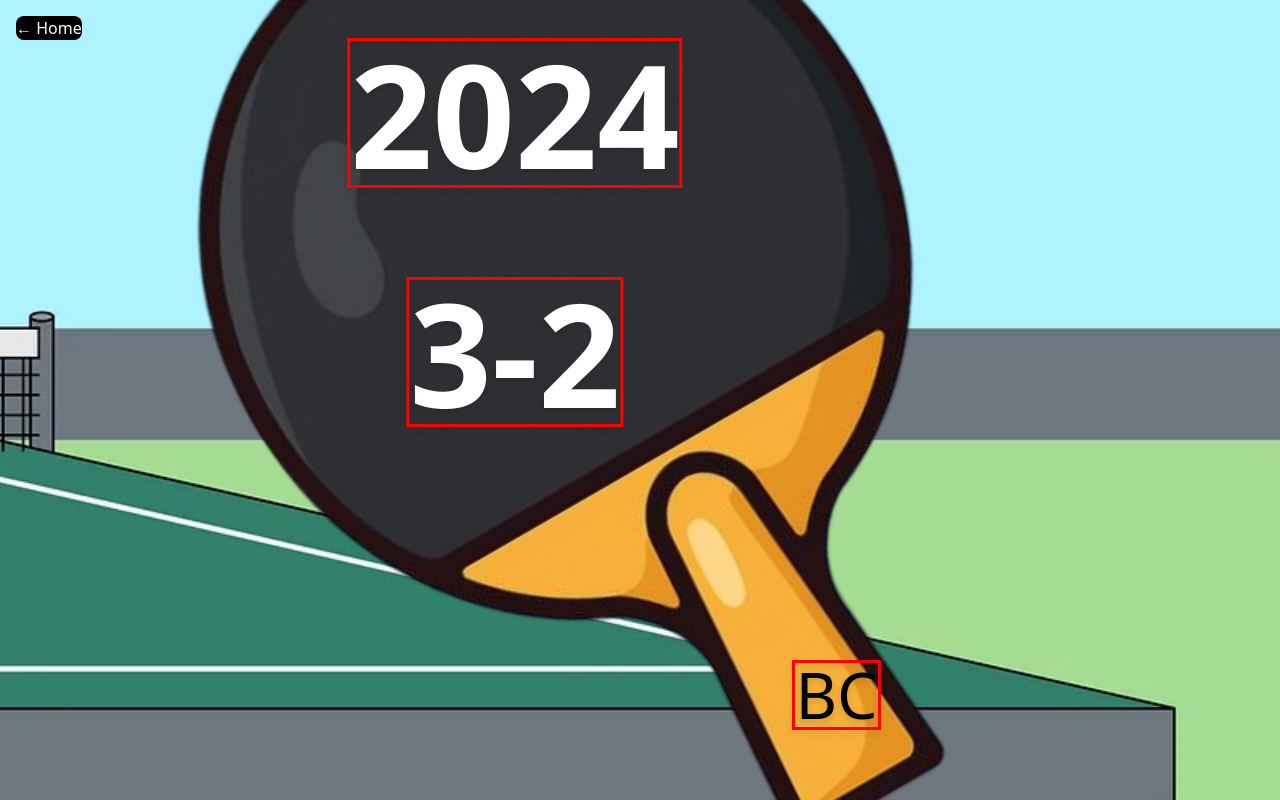
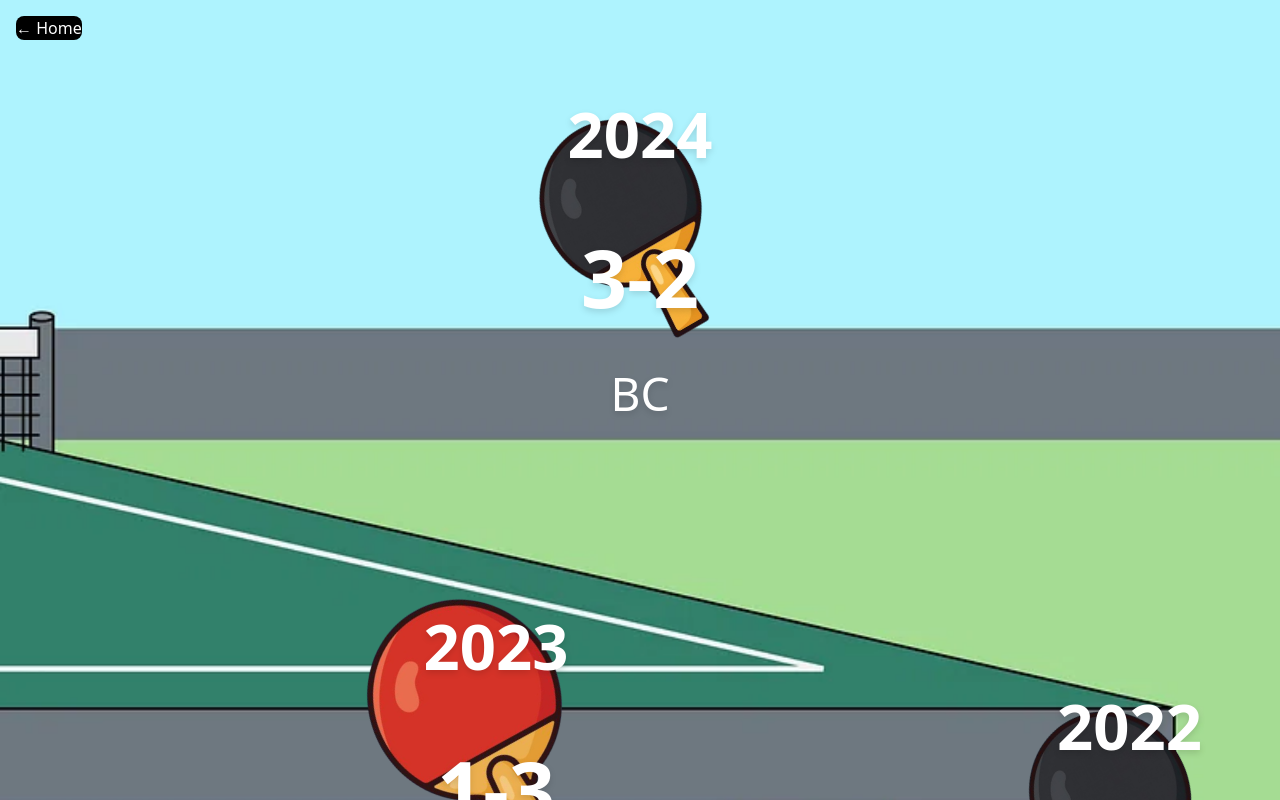
Before and after one commit to Bmcunningham4/hoc, a React (Vite) app in the folder app/: page /#/tt in a window 1280 px wide. Built offline with nearby package versions, Linux system fonts and the light colour scheme.

Commit message:
closer.. bat size fixed finally

```diff
--- a/app/src/Mk/components/Badge.tsx
+++ b/app/src/Mk/components/Badge.tsx
@@ -48,8 +48,8 @@ export default function Badge({ year, character, margin }: BadgeProps) {
     <div
       className="relative inline-block"
       style={{
-        width: "9.72cqw", // 10% smaller while maintaining ratio
-        height: "13.365cqh", // 10% smaller while maintaining ratio
+        width: "9.72cqw",
+        height: "13.365cqh",
       }}
     >
       {/* Badge background image */}
--- a/app/src/Tt/TtPage.tsx
+++ b/app/src/Tt/TtPage.tsx
@@ -9,7 +9,7 @@ export default function TtPage() {
         backgroundImage: `url(${ttBgImg})`,
       }}
     >
-      <div className="w-[120%] sm:w-[80%] h-full flex justify-center">
+      <div className="w-full h-full flex justify-center">
         <Table />
       </div>
     </div>
--- a/app/src/tt/components/Bat.tsx
+++ b/app/src/tt/components/Bat.tsx
@@ -37,20 +37,18 @@ export default function Bat({ year, player, score }: BatProps) {
     <div
       className="relative inline-block"
       style={{
-        width: "200cqw",
-        height: "300cqh",
-        border: "3px solid red", // Main container border
+        width: "35cqw", // Always large size
+        aspectRatio: "3/4",
       }}
     >
       {/* Bat background image */}
-      <div className="relative w-full h-full" style={{ border: "3px solid red" }}>
+      <div className="relative w-full h-full">
         <img
           src={selectedBatImg}
           alt="Table Tennis Bat"
           className="w-full h-full object-contain"
           style={{
-            border: "3px solid red", // Image border
-            transform: "rotate(-30deg)" // 30 degrees to the left
+            transform: "rotate(-30deg)"
           }}
         />
       </div>
@@ -59,13 +57,12 @@ export default function Bat({ year, player, score }: BatProps) {
       <div className="absolute inset-0">
         {/* Year text */}
         <div
-          className="absolute text-white font-bold drop-shadow-md leading-none text-center"
+          className="absolute text-white font-bold drop-shadow-md leading-none"
           style={{
-            top: "35%",
-            left: "43%",
+            top: "25%",
+            left: "50%",
             transform: "translateX(-50%)",
-            fontSize: "18cqh",
-            border: "3px solid red", // Year text border
+            fontSize: "5.5cqw",
           }}
         >
           {year}
@@ -73,13 +70,12 @@ export default function Bat({ year, player, score }: BatProps) {
 
         {/* Score in the middle */}
         <div
-          className="absolute text-white font-bold drop-shadow-md leading-none text-center"
+          className="absolute text-white font-bold drop-shadow-md leading-none"
           style={{
-            top: "45%",
-            left: "43%",
+            top: "50%",
+            left: "50%",
             transform: "translateX(-50%)",
-            fontSize: "18cqh",
-            border: "3px solid red", // Score text border
+            fontSize: "7cqw",
           }}
         >
           {score}
@@ -87,13 +83,12 @@ export default function Bat({ year, player, score }: BatProps) {
 
         {/* Player initials */}
         <div
-          className="absolute text-black font-medium drop-shadow-md leading-none text-center"
+          className="absolute text-white font-medium drop-shadow-md leading-none"
           style={{
-            top: "61%",
-            left: "61%",
+            top: "75%",
+            left: "50%",
             transform: "translateX(-50%)",
-            fontSize: "8cqh",
-            border: "3px solid red", // Initials text border
+            fontSize: "4cqw",
           }}
         >
           {initials}
--- a/app/src/tt/components/Table.tsx
+++ b/app/src/tt/components/Table.tsx
@@ -3,23 +3,51 @@ import Bat from "./Bat";
 export default function Table() {
   return (
     <div className="relative w-full flex justify-center">
-      {/* Invisible container that sets the aspect ratio and size */}
+      {/* Table container - like the board image in MK */}
       <div
-        className="w-full max-w-4xl"
-        style={{ aspectRatio: "16/10" }} // Sets a consistent aspect ratio
+        className="w-full max-w-6xl"
+        style={{
+          aspectRatio: "16/10",
+          minHeight: "70vh"
+        }}
       >
-        {/* This div provides the container query context */}
+        {/* Container query context */}
         <div className="relative w-full h-full" style={{ containerType: "size" }}>
+
+          {/* 2024 Winner - larger, center position */}
           <div
             className="absolute"
             style={{
               left: "50%",
-              top: "50%",
+              top: "30%",
               transform: "translate(-50%, -50%)"
             }}
           >
-            <Bat year="2024" player="cun" score="3-2" />
+            <Bat year="2024" player="cun" score="3-2" size="large" />
           </div>
+
+          {/* 2023 Winner - smaller, side position */}
+          <div
+            className="absolute"
+            style={{
+              left: "20%",
+              top: "60%",
+            }}
+          >
+            <Bat year="2023" player="chard" score="1-3" size="medium" />
+          </div>
+
+          {/* 2022 Winner - smaller, other side */}
+          <div
+            className="absolute"
+            style={{
+              left: "75%",
+              top: "70%",
+            }}
+          >
+            <Bat year="2022" player="cun" score="3-1" size="small" />
+          </div>
+
         </div>
       </div>
     </div>
```
